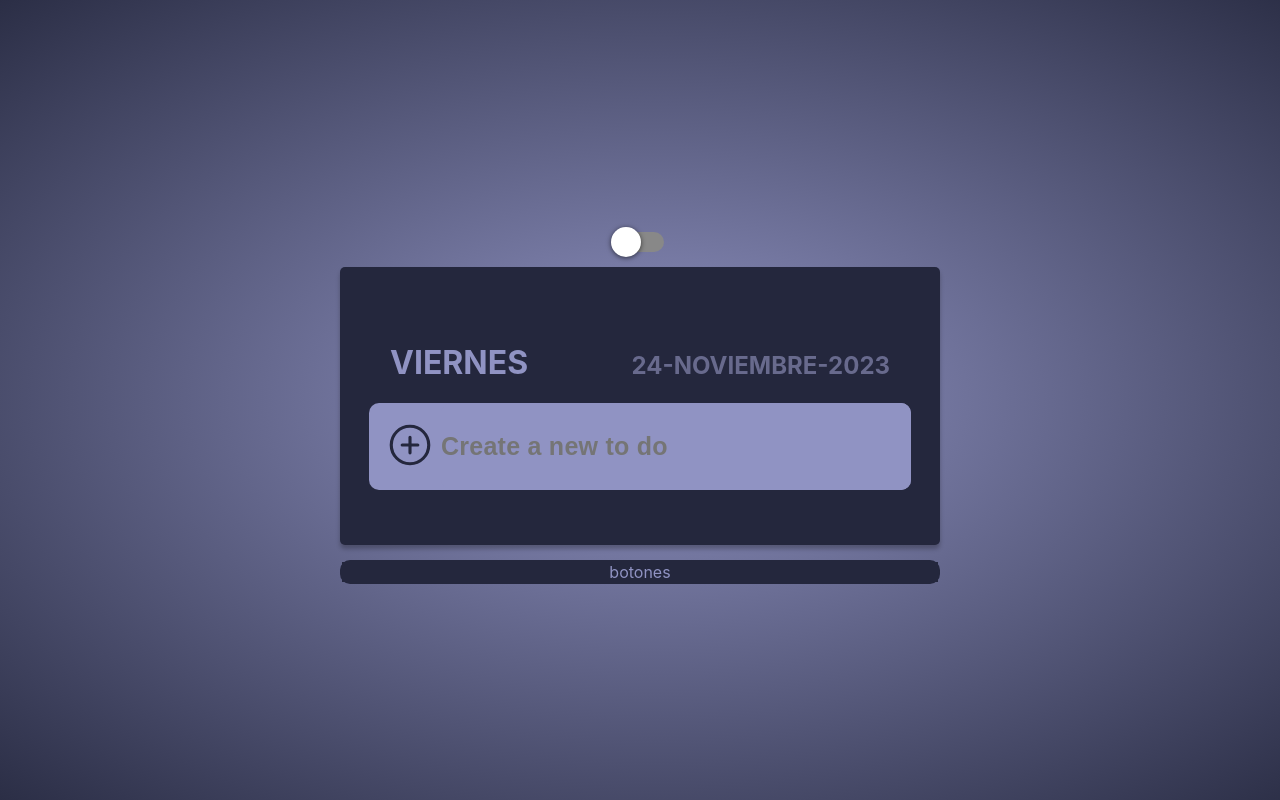
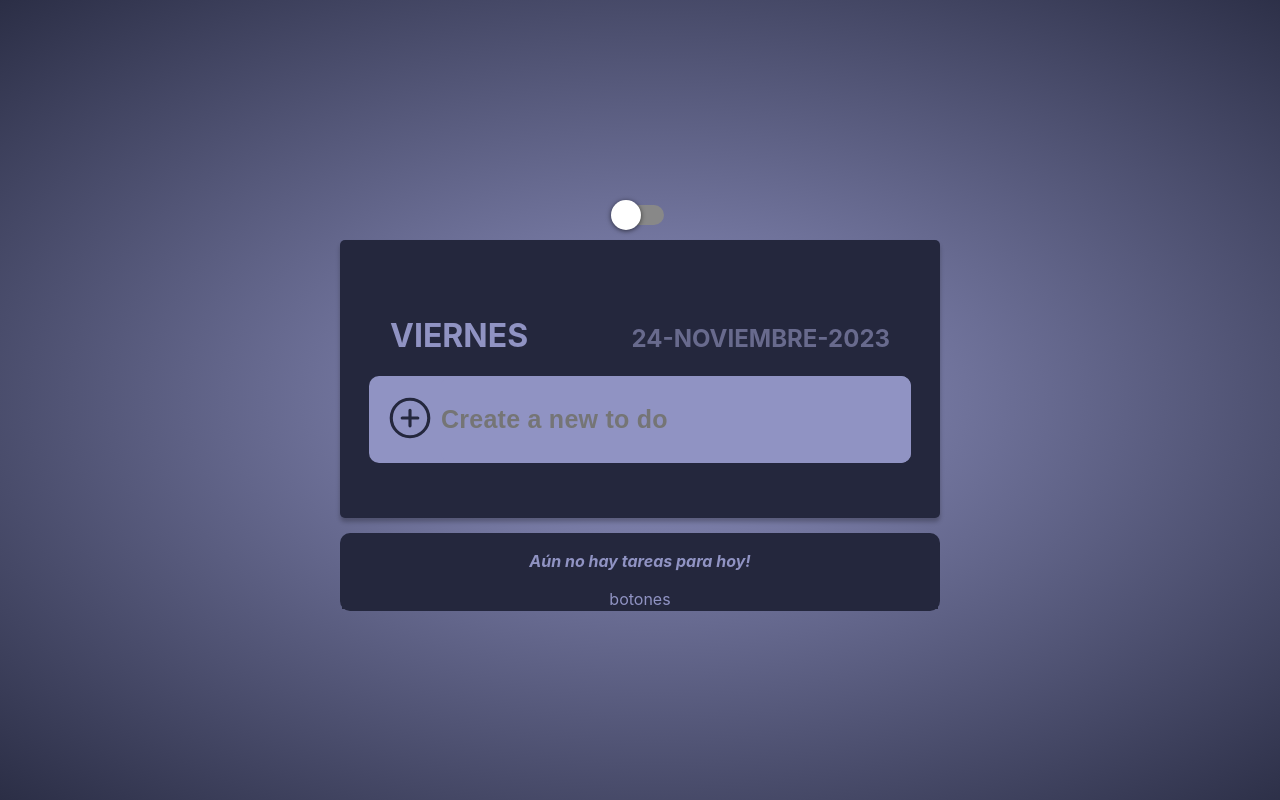
Before and after one commit to SabriLu11/AP-React-UTN-Grupo1, a React (Create React App) app: page / in a window 1280 px wide. Built offline with nearby package versions, Linux system fonts and the light colour scheme.

Commit message:
Se agrega mensaje por si no hay tareas para mostrar

```diff
--- a/src/Components/TaskFrame/TaskFrame.css
+++ b/src/Components/TaskFrame/TaskFrame.css
@@ -25,3 +25,10 @@
   color: var(--violetaClaro);
   text-align: center;
 }
+
+.notask{
+  color: var(--violetaClaro);
+  text-align: center;
+  font-style: italic;
+  font-weight: bold;
+}
--- a/src/Components/TaskFrame/TaskFrame.jsx
+++ b/src/Components/TaskFrame/TaskFrame.jsx
@@ -1,8 +1,23 @@
 import './TaskFrame.css';
 import TaskList from '../TaskList/TaskList'
 import { useThemeContext } from '../../context/ThemeContext';
+import { useState } from "react";
+import { useEffect } from "react";
 
 const TaskFrame = ({ list, handleDelete, setValue }) => {
+
+    //Si la lista de tareas está vacía
+    const [noTask, setNoTask] = useState('');
+
+    useEffect(() => {
+        if (list.length === 0) {
+          setNoTask('Aún no hay tareas para hoy!');
+        } else {
+          setNoTask('');
+        }
+      }, [list]);
+
+
     //manejo del tema
     const {contextTheme} = useThemeContext()
     const themeClass = contextTheme === 'Dark' ? 'Dark' : 'Light';
@@ -10,6 +25,12 @@ const TaskFrame = ({ list, handleDelete, setValue }) => {
         <>
             <table className='frame' id={`list${themeClass}`}>
                 {
+                    noTask ? (
+                        <div className="notask">
+                            <p>{noTask}</p>
+                        </div>
+
+                      ):(
                         list.map((tarea, index) => (
                             <tr>
                                 <TaskList
@@ -21,6 +42,7 @@ const TaskFrame = ({ list, handleDelete, setValue }) => {
                                 <div className="taskSeparator" />
                             </tr>
                             ))
+                        )
                 }
 
                 <tr className='buttonsFrame' id={`list${themeClass}`}>
```
Lines whose indentation alone changed are shown as unchanged.
